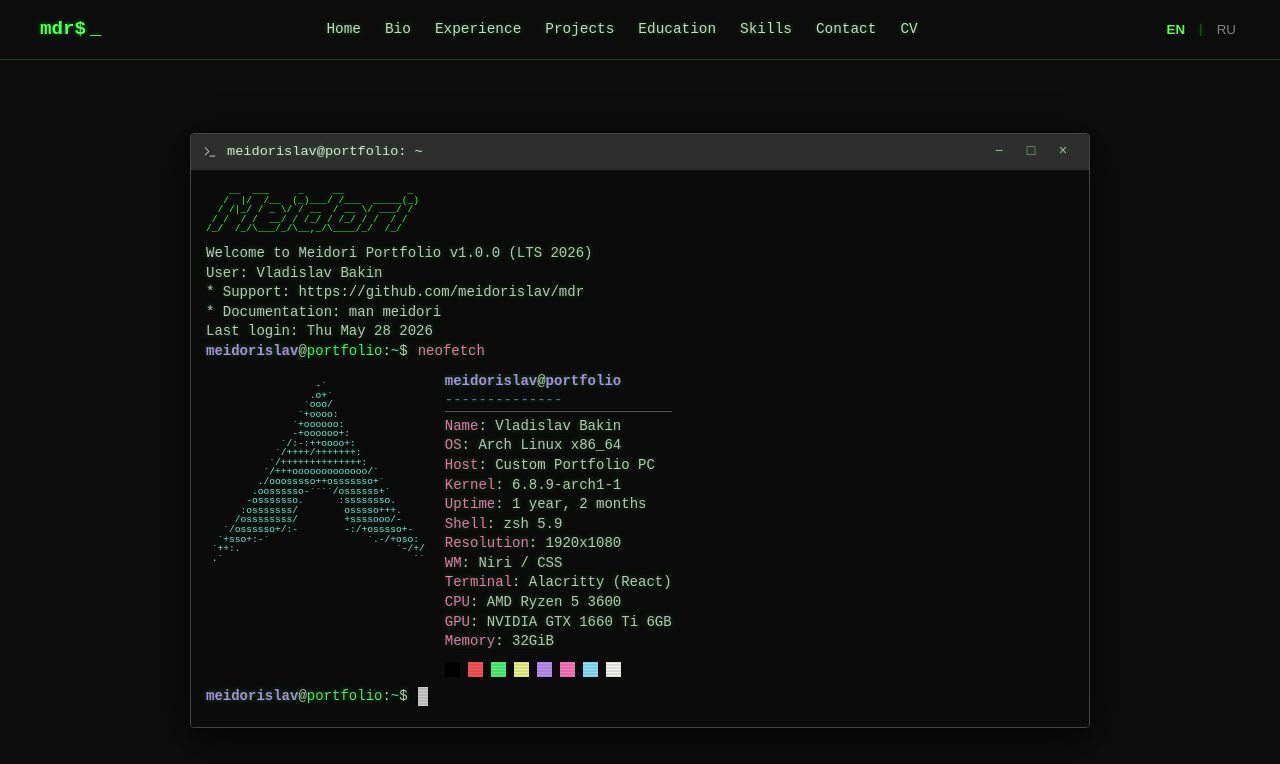
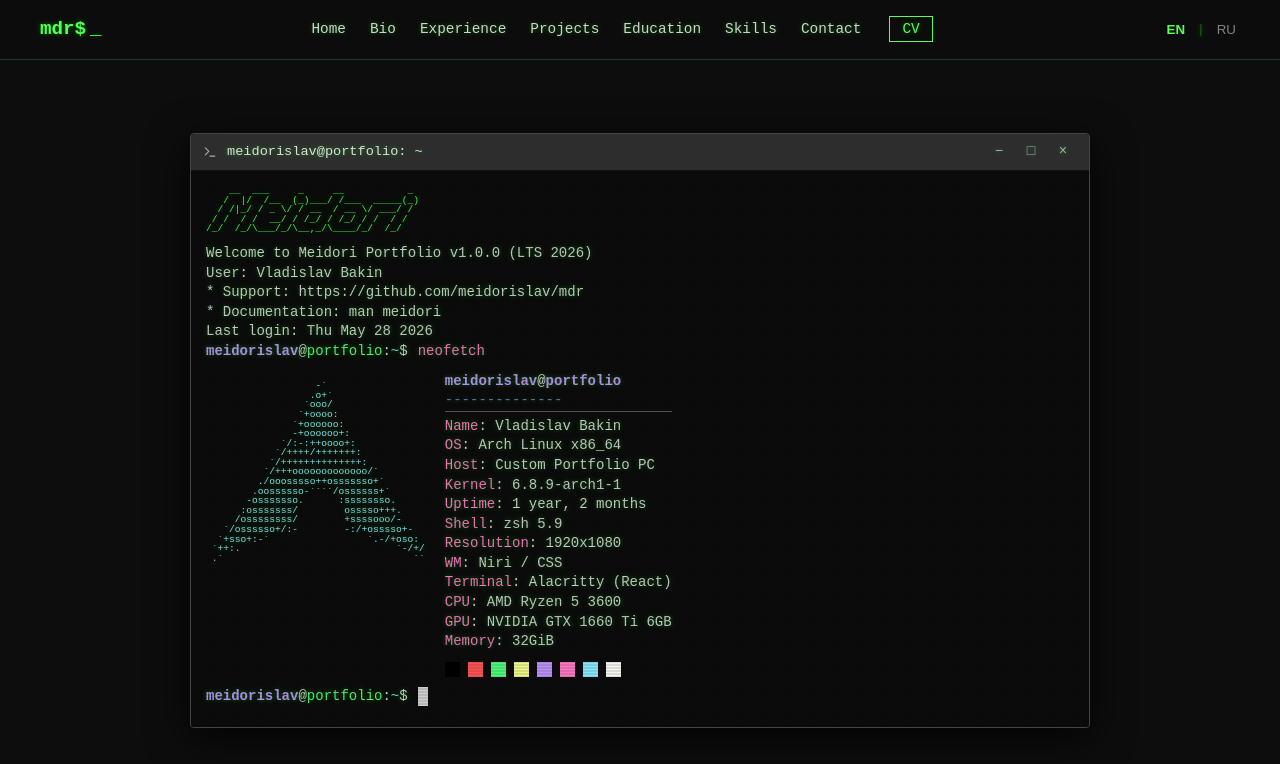
Before and after one commit to Meidorislav/mdr, a React (Vite) app: page / in a window 1280 px wide. Shown: the top 764 px of the page. Built offline with nearby package versions, Linux system fonts and the light colour scheme.

Commit message:
feat: update CV button

```diff
--- a/src/components/Footer/Footer.module.css
+++ b/src/components/Footer/Footer.module.css
@@ -46,20 +46,25 @@
 }
 
 .cvBtn {
-  padding: 8px 16px;
+  padding: 10px 20px;
   border: 1px solid var(--accent-color);
-  color: var(--accent-color);
+  color: var(--bg-color);
+  background-color: var(--accent-color);
   text-decoration: none;
   font-family: var(--font-mono);
   font-size: 0.9rem;
-  transition: all 0.2s ease;
-  background: transparent;
+  font-weight: bold;
+  transition: all 0.3s cubic-bezier(0.4, 0, 0.2, 1);
+  box-shadow: 0 0 15px rgba(85, 255, 85, 0.2);
+  display: inline-block;
+  text-align: center;
 }
 
 .cvBtn:hover {
-  background-color: var(--accent-color);
-  color: var(--bg-color);
-  box-shadow: 0 0 10px var(--accent-color);
+  background-color: transparent;
+  color: var(--accent-color);
+  box-shadow: 0 0 25px var(--accent-color);
+  transform: translateY(-3px);
 }
 
 .copyright {
--- a/src/components/Header/Header.module.css
+++ b/src/components/Header/Header.module.css
@@ -74,6 +74,24 @@
 
 .navLink:hover::after {
   width: 100%;
+}
+
+.cvLink {
+  border: 1px solid var(--accent-color);
+  padding: 4px 12px;
+  margin-left: 4px;
+  color: var(--accent-color);
+  transition: all 0.3s ease;
+}
+
+.cvLink:hover {
+  background-color: var(--accent-color);
+  color: var(--bg-color);
+  box-shadow: 0 0 12px var(--accent-color);
+}
+
+.cvLink::after {
+  display: none;
 }
 
 @media (max-width: 850px) {
--- a/src/components/Header/Header.tsx
+++ b/src/components/Header/Header.tsx
@@ -29,7 +29,10 @@ const Header = () => {
         <ul className={styles.navList}>
           {navItems.map((item) => (
             <li key={item.href} className={styles.navItem}>
-              <a href={item.href} className={styles.navLink}>
+              <a
+                href={item.href}
+                className={`${styles.navLink} ${item.href === '#cv' ? styles.cvLink : ''}`}
+              >
                 {item.label}
               </a>
             </li>
```
